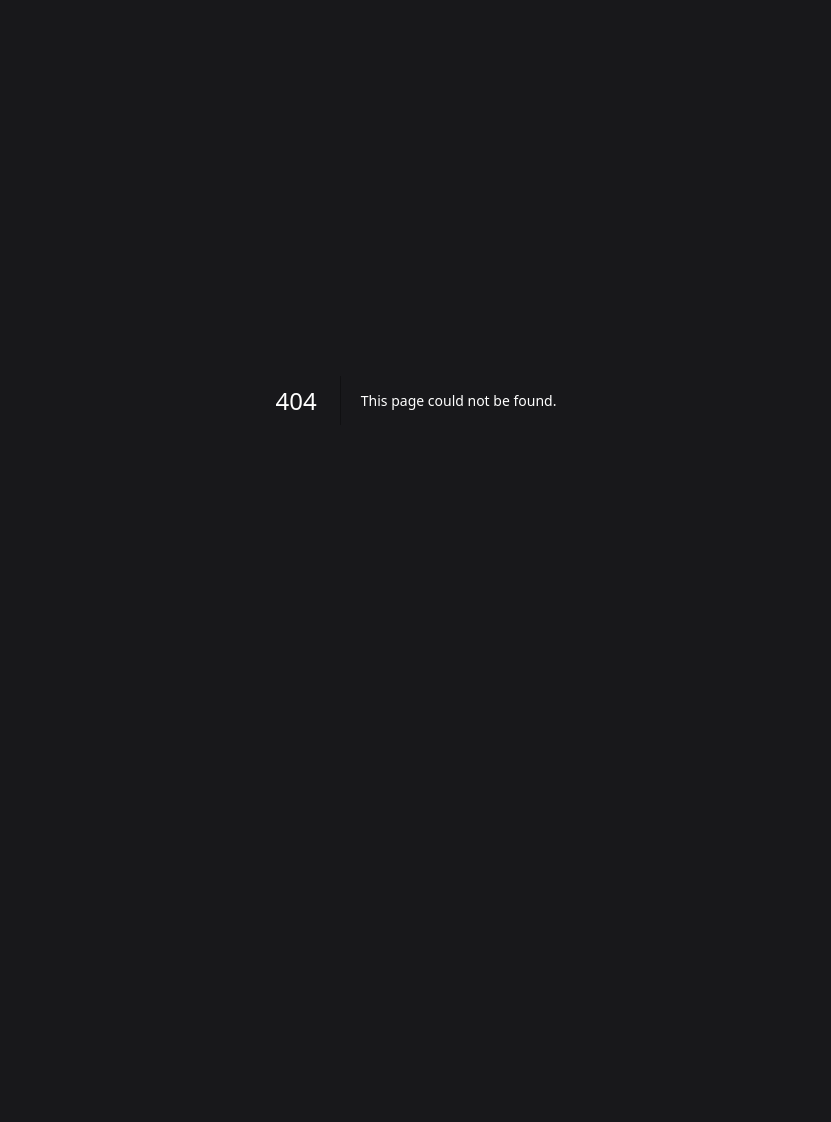
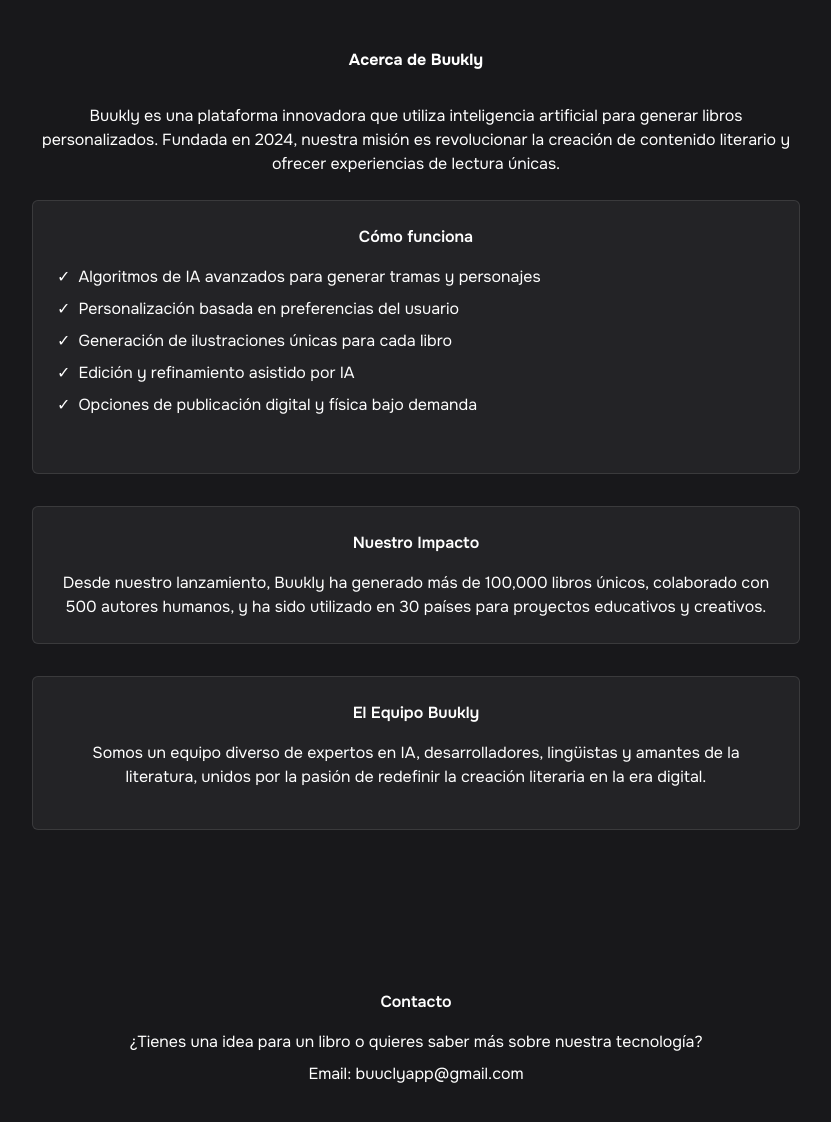
Before and after one commit to pdromoreno7/buukly-hackaton-vercel-2024, a Next.js app: page /about in a window 1280 px wide. Before the commit this address had no page. Shown: the top 1122 px of the page, without its empty margins (224-1055 px from the left). Before the commit the page ends 800 px from the top, so only its background shows below. Built offline with nearby package versions, Linux system fonts and the light colour scheme.

Commit message:
Ajustes varios

```diff
--- /dev/null
+++ b/src/app/about/page.tsx
@@ -0,0 +1,73 @@
+import Section from '@/components/layouts/Section'
+import Wrapper from '@/components/layouts/Wrapper'
+
+export default function About() {
+  return (
+    <Wrapper>
+      <Section className='mx-auto max-w-3xl py-12'>
+        <h1 className='text-4xl mb-8 text-center font-bold'>
+          Acerca de Buukly
+        </h1>
+
+        <p className='text-lg mb-6 text-center'>
+          Buukly es una plataforma innovadora que utiliza inteligencia
+          artificial para generar libros personalizados. Fundada en 2024,
+          nuestra misión es revolucionar la creación de contenido literario y
+          ofrecer experiencias de lectura únicas.
+        </p>
+
+        <div className='bg mb-8 rounded-lg rounded-md border border-neutral-400/25 p-6 dark:border-white/10 dark:bg-white/5'>
+          <h2 className='text-2xl mb-4 text-center font-semibold'>
+            Cómo funciona
+          </h2>
+          <ul className='mb-8 list-none space-y-2'>
+            {[
+              'Algoritmos de IA avanzados para generar tramas y personajes',
+              'Personalización basada en preferencias del usuario',
+              'Generación de ilustraciones únicas para cada libro',
+              'Edición y refinamiento asistido por IA',
+              'Opciones de publicación digital y física bajo demanda',
+            ].map((item, index) => (
+              <li key={index} className='flex items-center'>
+                <span className='mr-2'>✓</span> {item}
+              </li>
+            ))}
+          </ul>
+        </div>
+
+        <div className='bg mb-8 rounded-lg rounded-md border border-neutral-400/25 p-6 dark:border-white/10 dark:bg-white/5'>
+          <h2 className='text-2xl mb-4 text-center font-semibold text-white'>
+            Nuestro Impacto
+          </h2>
+          <p className='text-center text-white'>
+            Desde nuestro lanzamiento, Buukly ha generado más de 100,000 libros
+            únicos, colaborado con 500 autores humanos, y ha sido utilizado en
+            30 países para proyectos educativos y creativos.
+          </p>
+        </div>
+        <div className='bg mb-8 rounded-lg rounded-md border border-neutral-400/25 p-6 dark:border-white/10 dark:bg-white/5'>
+          <h2 className='text-2xl mb-4 text-center font-semibold'>
+            El Equipo Buukly
+          </h2>
+          <p className='mb-4 text-center'>
+            Somos un equipo diverso de expertos en IA, desarrolladores,
+            lingüistas y amantes de la literatura, unidos por la pasión de
+            redefinir la creación literaria en la era digital.
+          </p>
+        </div>
+      </Section>
+
+      <footer className='mt-12 py-8 text-white'>
+        <div className='mx-auto max-w-3xl text-center'>
+          <h2 className='text-2xl mb-4 font-semibold'>Contacto</h2>
+          <p className='mb-2'>
+            ¿Tienes una idea para un libro o quieres saber más sobre nuestra
+            tecnología?
+          </p>
+          <p className='mb-2'>Email: buuclyapp@gmail.com</p>
+          {/* <p>Twitter: @BuuklyAI</p> */}
+        </div>
+      </footer>
+    </Wrapper>
+  )
+}
--- a/src/app/faq/page.tsx
+++ b/src/app/faq/page.tsx
@@ -1,14 +1,59 @@
+'use client'
+import { useState } from 'react'
+import { QUESTIONS } from '@/conts'
 import Section from '@/components/layouts/Section'
 import Wrapper from '@/components/layouts/Wrapper'
+
+// const
+
+function Accordion({ title, content }: { title: string; content: string }) {
+  const [isOpen, setIsOpen] = useState(false)
+
+  return (
+    <div className='mb-4 rounded-md border border-neutral-400/25 dark:border-white/10'>
+      <button
+        className='flex w-full items-center justify-between p-4 text-left focus:outline-none'
+        onClick={() => setIsOpen(!isOpen)}
+      >
+        <span className='font-semibold'>{title}</span>
+        <span>{isOpen ? '−' : '+'}</span>
+      </button>
+      {isOpen && (
+        <div className='border-t border-neutral-400/25 p-4 dark:border-white/10'>
+          {content}
+        </div>
+      )}
+    </div>
+  )
+}
 
 export default function Faq() {
   return (
     <Wrapper>
-      <Section className='py-3'>
-        <h1 className='text-xl font-bold'>Preguntas frecuentes</h1>
+      <Section className='mx-auto max-w-3xl py-12'>
+        <h1 className='text-4xl mb-8 text-center font-bold'>
+          Preguntas frecuentes
+        </h1>
+        <div className='bg mb-8 rounded-lg rounded-md border border-neutral-400/25 p-6 dark:border-white/10 dark:bg-white/5'>
+          {QUESTIONS.map((question, index) => (
+            <Accordion
+              key={index}
+              title={question.title}
+              content={question.content}
+            />
+          ))}
+        </div>
+      </Section>
 
-        {/* accordions */}
-      </Section>
+      <footer className='mt-12 py-8 text-white'>
+        <div className='mx-auto max-w-3xl text-center'>
+          <h2 className='text-2xl mb-4 font-semibold'>¿Necesitas más ayuda?</h2>
+          <p className='mb-2'>
+            Si no encuentras la respuesta que buscas, no dudes en contactarnos.
+          </p>
+          <p className='mb-2'>Email: buuclyapp@gmail.com</p>
+        </div>
+      </footer>
     </Wrapper>
   )
 }
--- a/src/components/steps/Steps.tsx
+++ b/src/components/steps/Steps.tsx
@@ -9,11 +9,11 @@
     <div className='flex flex-col gap-3'>
       {STEPS.map(step => (
         <div
-          key={step.title}
-          className='bg rounded-md border border-neutral-400/25 px-4 py-3 dark:border-white/10 dark:bg-white/5'
+          key={step.description}
+          className='bg cursor-pointer rounded-md border border-neutral-400/25 px-4 py-3 dark:border-white/10 dark:bg-white/5'
           onClick={() => handleSetInputSteps(step.description)}
         >
-          <strong className='dark:text-white/90'>{step.title}</strong>
+          {/* <strong className='dark:text-white/90'>{step.title}</strong> */}
           <p className='text-sm dark:text-white/80'>{step.description}</p>
         </div>
       ))}
--- a/src/conts.ts
+++ b/src/conts.ts
@@ -23,25 +23,38 @@
 
 export const STEPS = [
   {
-    title: 'Paso 1',
-    description:
-      'Escoge un titulo para tu libro, asegurate que no sea muy largo.',
+    title: 'Sugerencia 1',
+    description: 'Introducción a la programación web',
     icon: 'SparklesIcon',
   },
   {
     title: 'Paso 2',
-    description:
-      'Escribe algo que describa tu libro de manera corta y precisa.',
+    description: 'Fundamentos de diseño.',
     icon: 'SparklesIcon',
   },
   {
     title: 'Paso 3',
-    description: 'Agrega una portada a tu libro.',
+    description: '⁠Introducción a la computación en la nube.',
     icon: 'SparklesIcon',
   },
 ]
 
 export const QUESTIONS = [
+  {
+    title: '¿Cómo puedo generar un nuevo libro con Buukly?',
+    content:
+      'Para generar un nuevo libro, ve a la sección "Crear Libro" en tu dashboard. Allí podrás seleccionar el género, tema y longitud deseada. Luego, sigue las instrucciones para personalizar tu historia y la IA de Buukly generará tu libro único.',
+  },
+  {
+    title: '¿Puedo editar el contenido generado por la IA?',
+    content:
+      'Sí, puedes editar el contenido generado por la IA. Una vez que tu libro esté listo, tendrás acceso a un editor en línea donde podrás realizar cambios, añadir contenido adicional o refinar la historia según tus preferencias.',
+  },
+  {
+    title: '¿Cuánto tiempo tarda en generarse un libro?',
+    content:
+      'El tiempo de generación varía dependiendo de la longitud y complejidad del libro. Típicamente, un libro corto puede estar listo en unos 15-30 minutos, mientras que una novela más larga podría tardar entre 1-2 horas. Te notificaremos por correo electrónico cuando tu libro esté listo.',
+  },
   {
     title: '¿Cómo puedo cambiar mi contraseña?',
     content:
```
